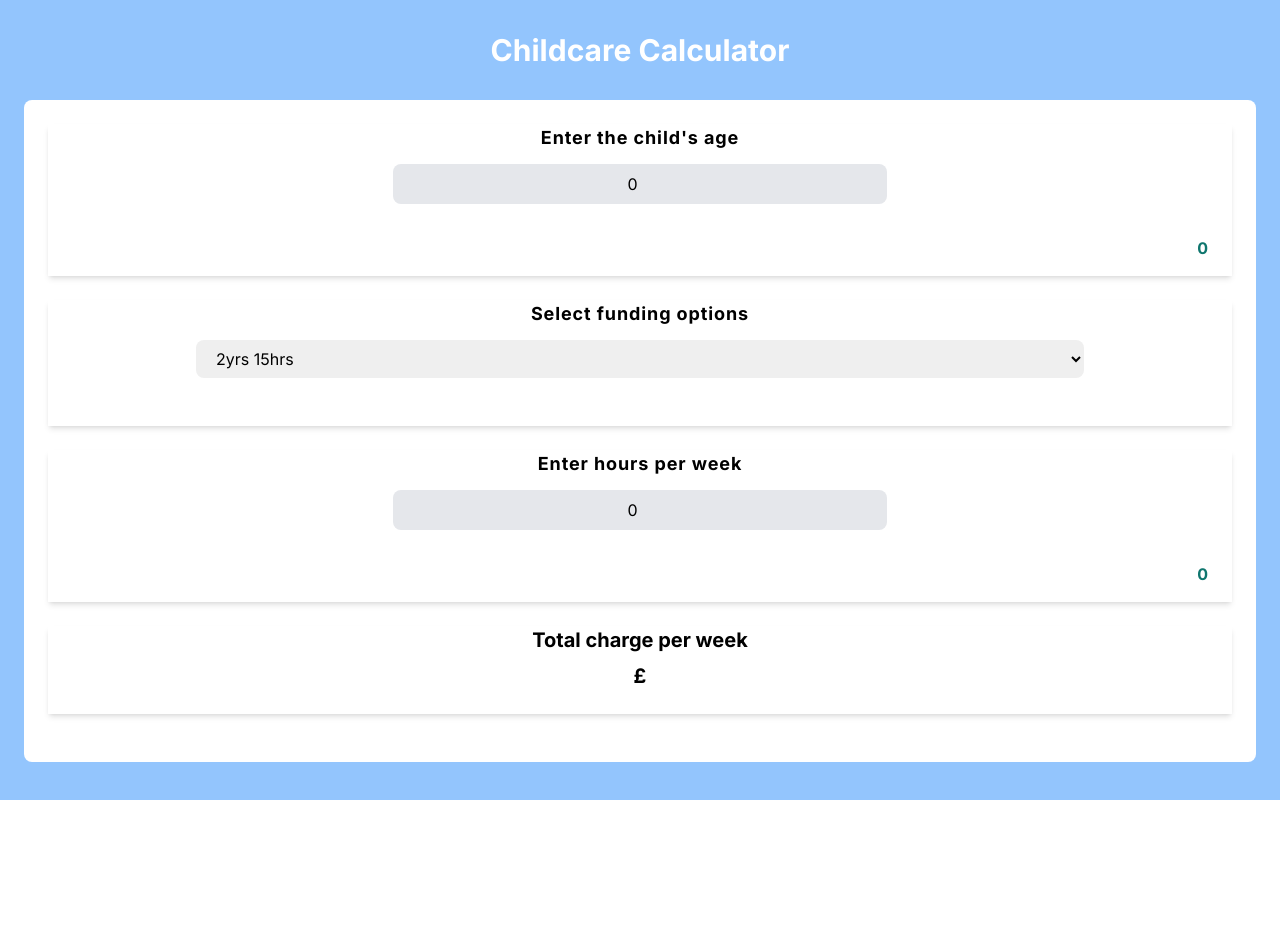
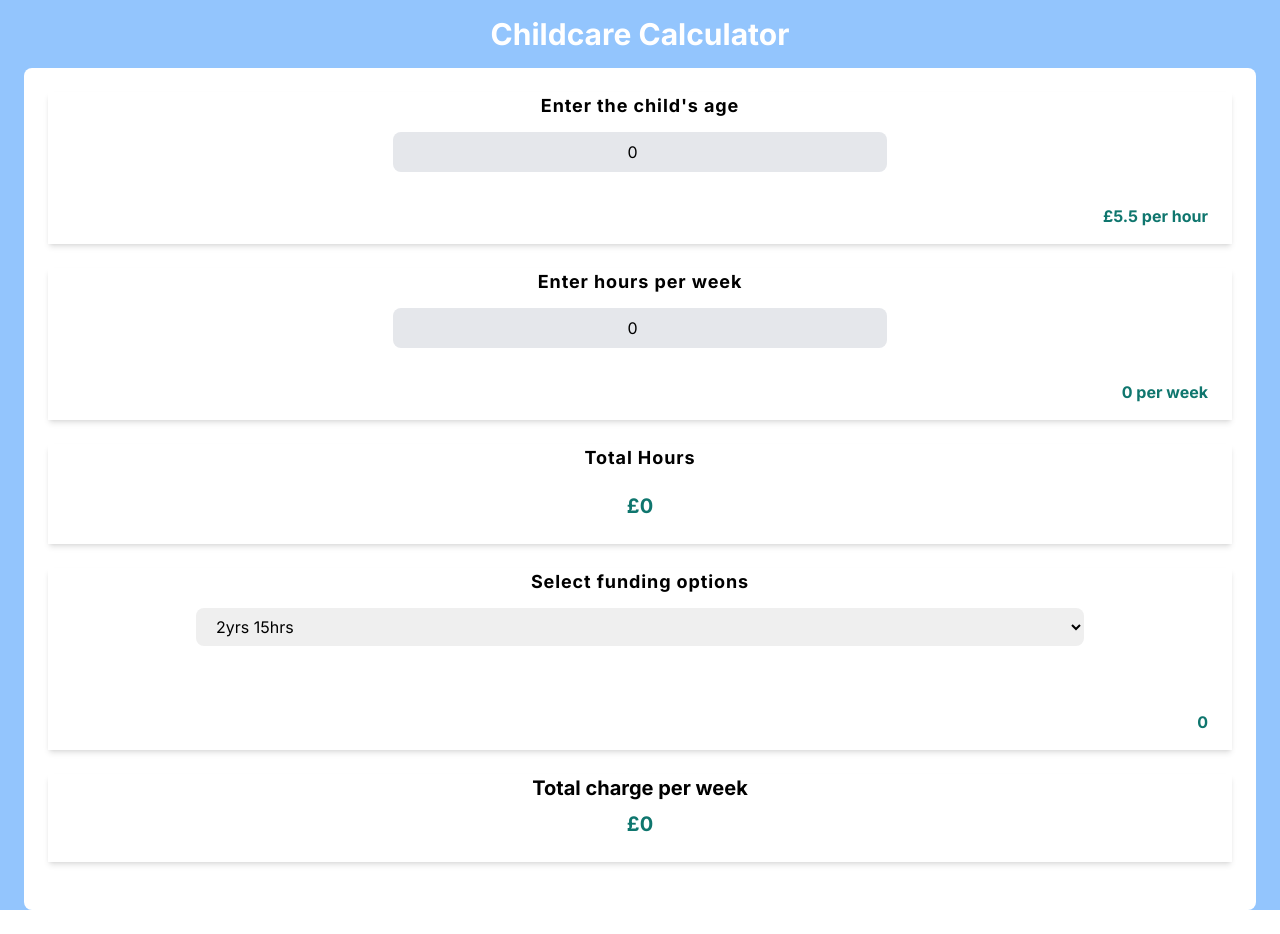
Before and after one commit to hannahf86/childcare-calculator, a Next.js app: page / in a window 1280 px wide. Before the commit the page ends 800 px from the top, so only its background shows below. Built offline with nearby package versions, Linux system fonts and the light colour scheme.

Commit message:
The maths is complete!

```diff
--- a/app/page.tsx
+++ b/app/page.tsx
@@ -5,35 +5,51 @@ import { useState, useEffect } from "react";
 export default function Home() {
 
   const styles = {
-    background: "bg-blue-300 h-screen w-screen",
-    title: "text-center text-3xl text-white py-8 mx-4 font-bold",
+    background: "bg-blue-300 h-full w-screen",
+    title: "text-center text-3xl text-white py-4 mx-4 font-bold",
 
-    container: "bg-white mx-6 p-6 rounded-lg ",
+    container: "bg-white mx-6 mb-6 p-6 rounded-lg ",
     questionContainer: "flex flex-col justify-center mb-6 shadow-md",
     questionText: "text-lg text-center mb-3 font-bold tracking-wider",
     input: "m-auto px-4 py-2 rounded-lg border-none bg-gray-200 text-center w-5/12 mb-4",
     answer: 'text-right text-teal-700 font-bold text-md my-4 mx-6',
     dropdownMenu: 'px-4 py-2 rounded-lg mb-4 w-9/12 m-auto',
     totalText: 'text-xl font-bold text-center',
-    totalAnswer: 'text-center font-bold text-xl mt-2 mb-6',
+    totalAnswer: 'text-center text-teal-700 font-bold text-xl mt-2 mb-6',
   };
 
   const [childAge, setChildAge] = useState<number>(0);
   const [funding, setFunding] = useState<string>(" ");
   const [hours, setHours] = useState<number>(0);
   const [rate, setRate] = useState<number>(0);
+  const [fundingHours, setFundingHours] = useState<number>(0);
 
   // !! DONE - By wrapping your changes to setRate in a useEffect, you'll only update the rate if
   // !! DONE - your childAge updates, rather than all the time
   useEffect(() => {
     if (childAge <= 2) {
-      setRate(5.5);
+      setRate(5.50);
     } else if (childAge <= 4) {
-      setRate(5);
+      setRate(5.00);
     } else {
-      setRate(4.5);
+      setRate(4.50);
     }
   }, [childAge]);
+
+  useEffect(() => {
+    if (funding === "2 year old, 15 hours funding") {
+      setFundingHours(15);
+    } else if (funding === "3 year old, 15 hours funding") {
+      setFundingHours(15);
+    } else if (funding === "3 year old, 30 hours funding") {
+      setFundingHours(30);
+    } else {
+      setFundingHours(0);
+    }
+  }, [funding])
+
+  console.log(funding);
+  console.log(setFundingHours);
 
   // You could figure out exactly which cantation you need to get the
   // event typing correct in Typescript, or you can cut to the chase
@@ -55,6 +71,20 @@ export default function Home() {
     setHours(Number(e.target.value));
   };
 
+
+  // THE MATHS.....
+  // 1) Take in the childAge to define the rate - !! DONE
+  // 2) rate * hours = totalHours - !! DONE
+  // 3) totalHours - funding
+
+  // STEP TWO
+  const totalCost = rate * hours;
+
+  // STEP THREE
+  const totalHours = hours - fundingHours;
+  const totalAmount = fundingHours * rate;
+
+
   return (
     <>
       <div id="calculator" className={styles.background}>
@@ -72,18 +102,7 @@ export default function Home() {
               onChange={handleAge}
               className={styles.input}
             />
-            <div className={styles.answer}>{childAge}</div>
-          </div>
-
-          <div className={styles.questionContainer}>
-            <h2 className={styles.questionText}> Select funding options</h2>
-            <select onChange={handleFunding} className={styles.dropdownMenu}>
-              <option value="2 year old, 15 hours funding">2yrs 15hrs</option>
-              <option value="3 year old, 15 hours funding">3yrs 15hrs</option>
-              <option value="3 year old, 30 hours funding">3yrs 30hrs</option>
-              <option value="No funding">NONE</option>
-            </select>
-            <div className={styles.answer}>{funding}</div>
+            <div className={styles.answer}>£{rate} per hour</div>
           </div>
 
           <div className={styles.questionContainer}>
@@ -96,13 +115,30 @@ export default function Home() {
               onChange={handleHours}
               className={styles.input}
             />
-            <div className={styles.answer}>{hours}</div>
+            <div className={styles.answer}>{hours} per week</div>
+          </div>
+
+          <div className={styles.questionContainer}>
+            <h2 className={styles.questionText}> Total Hours</h2>
+            <div className={styles.totalAnswer}>£{totalCost}</div>
+          </div>
+
+          <div className={styles.questionContainer}>
+            <h2 className={styles.questionText}> Select funding options</h2>
+            <select onChange={handleFunding} className={styles.dropdownMenu}>
+              <option value="2 year old, 15 hours funding">2yrs 15hrs</option>
+              <option value="3 year old, 15 hours funding">3yrs 15hrs</option>
+              <option value="3 year old, 30 hours funding">3yrs 30hrs</option>
+              <option value="No funding">NONE</option>
+            </select>
+            <div className={styles.answer}>{funding}</div>
+            <div className={styles.answer}>{fundingHours}</div>
           </div>
 
           <div className={styles.questionContainer}>
             <h2 className={styles.totalText}> Total charge per week</h2>
             <div>
-              <h3 className={styles.totalAnswer}>{`£`}</h3>
+              <h3 className={styles.totalAnswer}>£{totalAmount}</h3>
             </div>
           </div>
 
```
